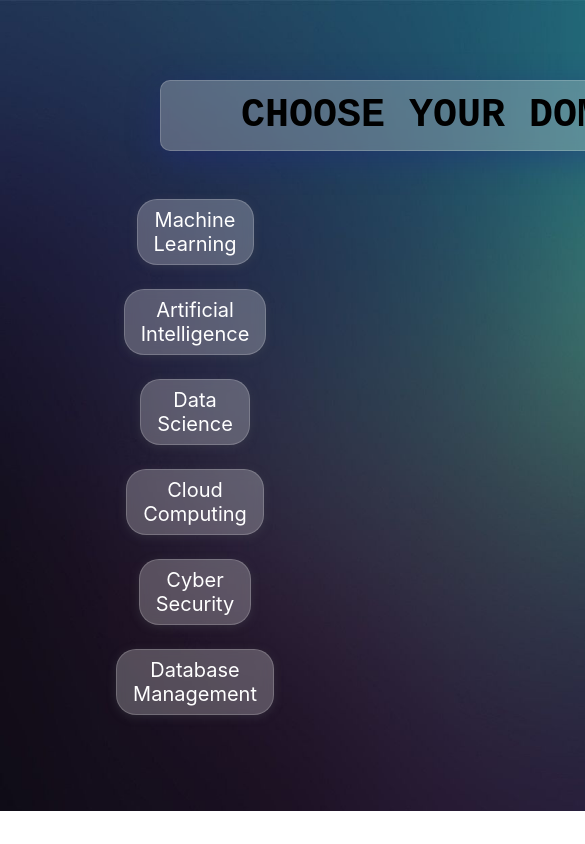
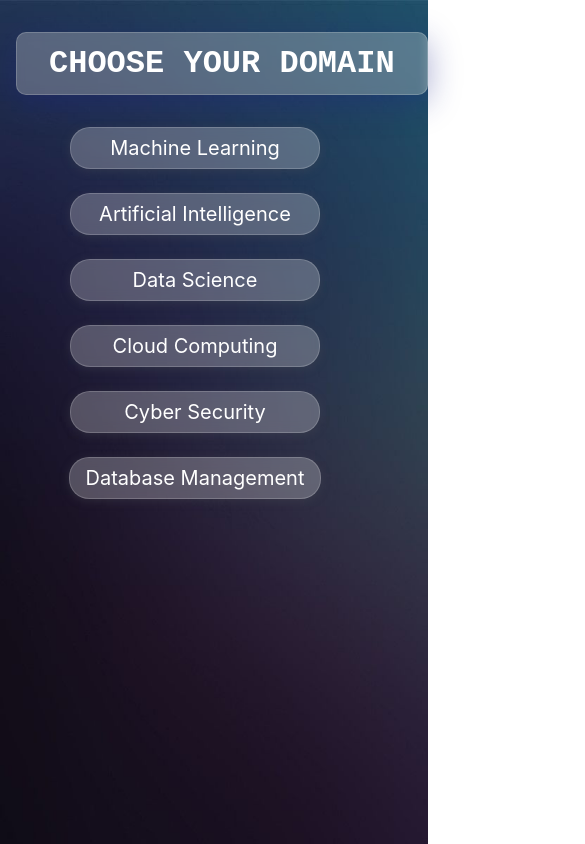
Before and after one commit to Balaganesh003/HTML_CSS, a plain HTML site: page index.html in a window 390 px wide. Shown: the top 844 px of the page, 585 px wide, since content can reach past the window. Drawn offline with Linux system fonts and the light colour scheme.

Commit message:
updated for mobile view

```diff
--- a/index.css
+++ b/index.css
@@ -54,7 +54,7 @@ body {
 
 a {
   color: white;
-  width: 25%;
+  width: 40%;
   min-width: fit-content;
   font-size: 1.25rem;
   text-decoration: none;
@@ -72,6 +72,21 @@ a:active {
 
 @media screen and (max-width: 768px) {
   .block {
-    color: black;
+    padding: 0.75rem 2rem;
+    font-size: 1rem;
+  }
+
+  body {
+    height: 100vh;
+    width: 100vw;
+    padding: 2rem 1rem;
+  }
+
+  .domain {
+    padding: 0rem;
+  }
+
+  a {
+    width: 70%;
   }
 }
```
